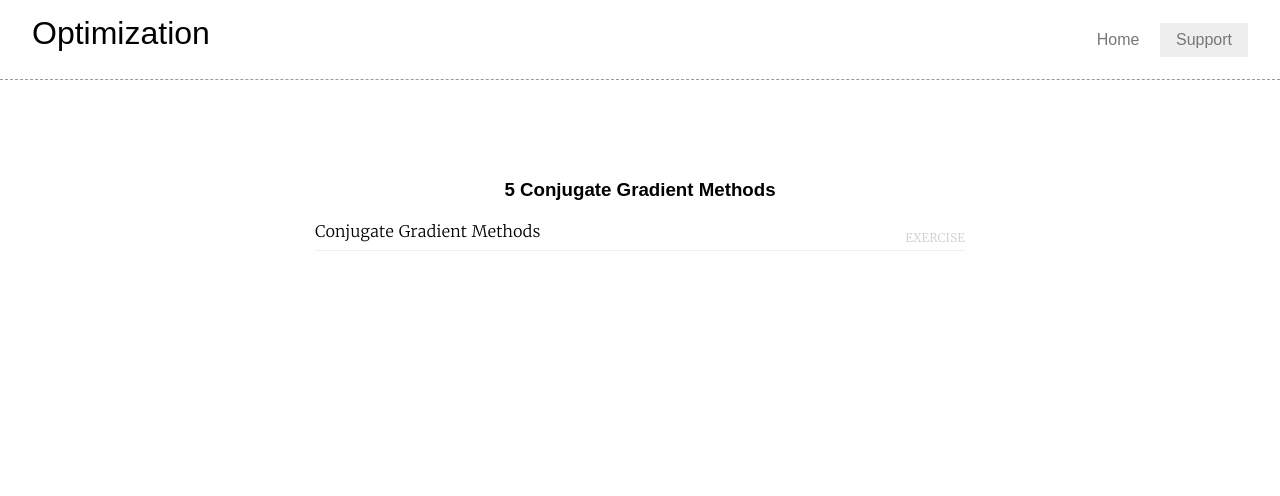
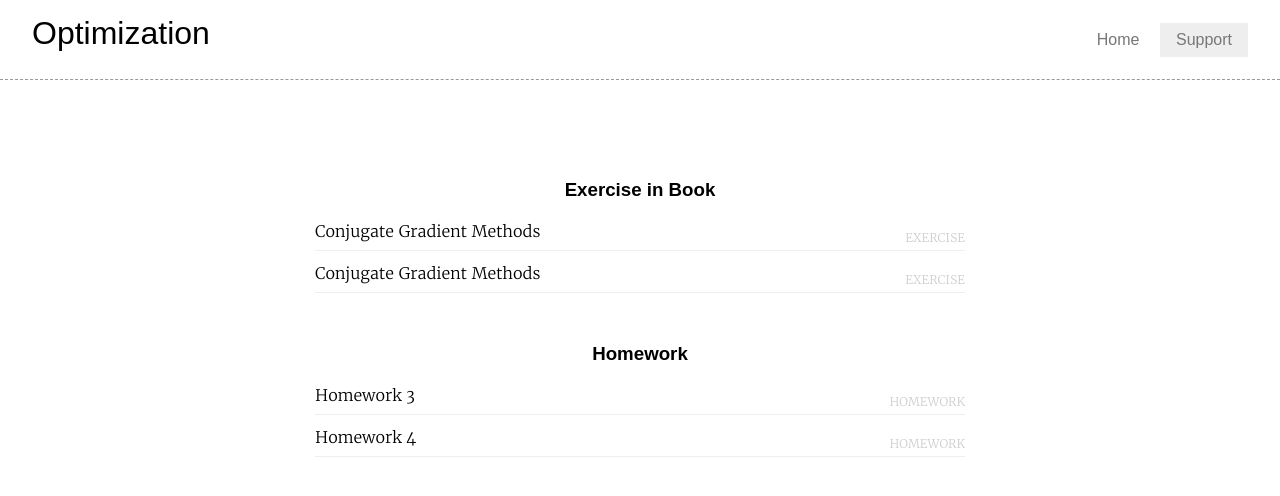
Before and after one commit to DoctorKey/optimization, a Jekyll site: the page built from index.html, in a window 1280 px wide. Shown: the top 496 px of the page. Built offline with Jekyll 4.4.1, drawn with Linux system fonts in a browser that asks for light colours; nearby versions of some CDN libraries; library files that are not in the unit come from our copies.

Commit message:
add homework3,4 and chapter12

```diff
--- a/index.html
+++ b/index.html
@@ -4,9 +4,28 @@ title: Optimization
 ---
 
 <div id="content" class="content">
-    <h3>5 Conjugate Gradient Methods</h3>
-    <ul class="category chapter5-posts">
-        {% for post in site.categories.chapter5 reversed %}
+    <h3>Exercise in Book</h3>
+    <ul class="category BookExercise-posts">
+        {% for post in site.categories.BookExercise reversed %}
+        {% unless post.draft %}
+        {% assign title = post.title %}
+        <li>
+            <div class="article">
+                <article class="article" itemscope itemtype="http://schema.org/BlogPosting">
+                    <header class="post-header">
+                        <!--span class="title"><a itemprop="name" href="{{ post.url | prepend: site.github.url | prepend: site.baseurl}}" title="{{ title }}">{{ title }}</a></span-->
+                        <span class="title"><a itemprop="name" href="{{ post.url | prepend: site.baseurl}}" title="{{ title }}">{{ title }}</a></span>
+                        <time class="date">{% for tag in post.tags %}{{ tag }}{% unless tag == post.tags.last %}, {% endunless %}{% endfor %}</time>
+                    </header>
+                </article>
+            </div>
+        </li>
+        {% endunless %}
+        {% endfor %}
+    </ul>
+    <h3>Homework</h3>
+    <ul class="category homework-posts">
+        {% for post in site.categories.Homework reversed %}
         {% unless post.draft %}
         {% assign title = post.title %}
         <li>
```
Also changed, not shown: _posts/2017-12-22-cg.md (+1 -1 lines), _posts/2017-12-24-homework3.md (added, +80 -0 lines), _posts/2017-12-24-homework4.md (added, +170 -0 lines), _posts/2017-12-24-theory of constrained optimization.md (added, +46 -0 lines).
